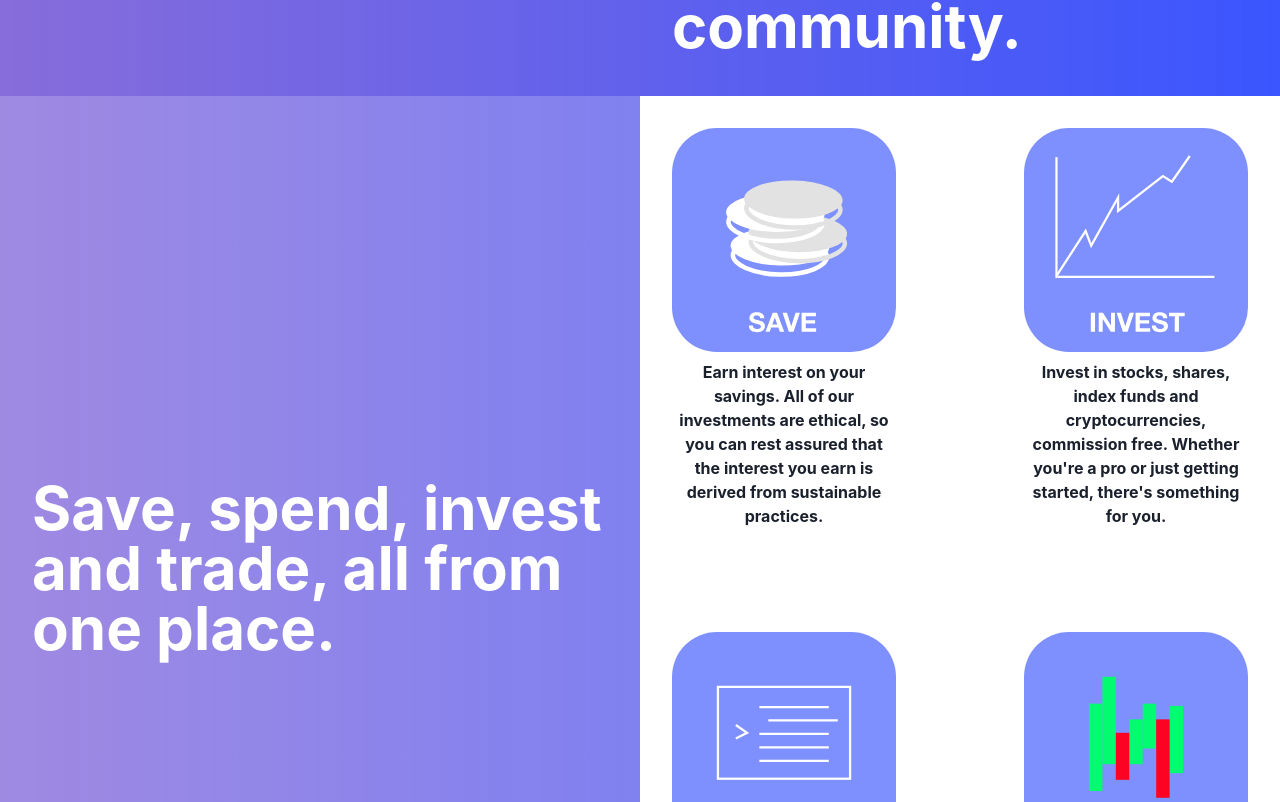
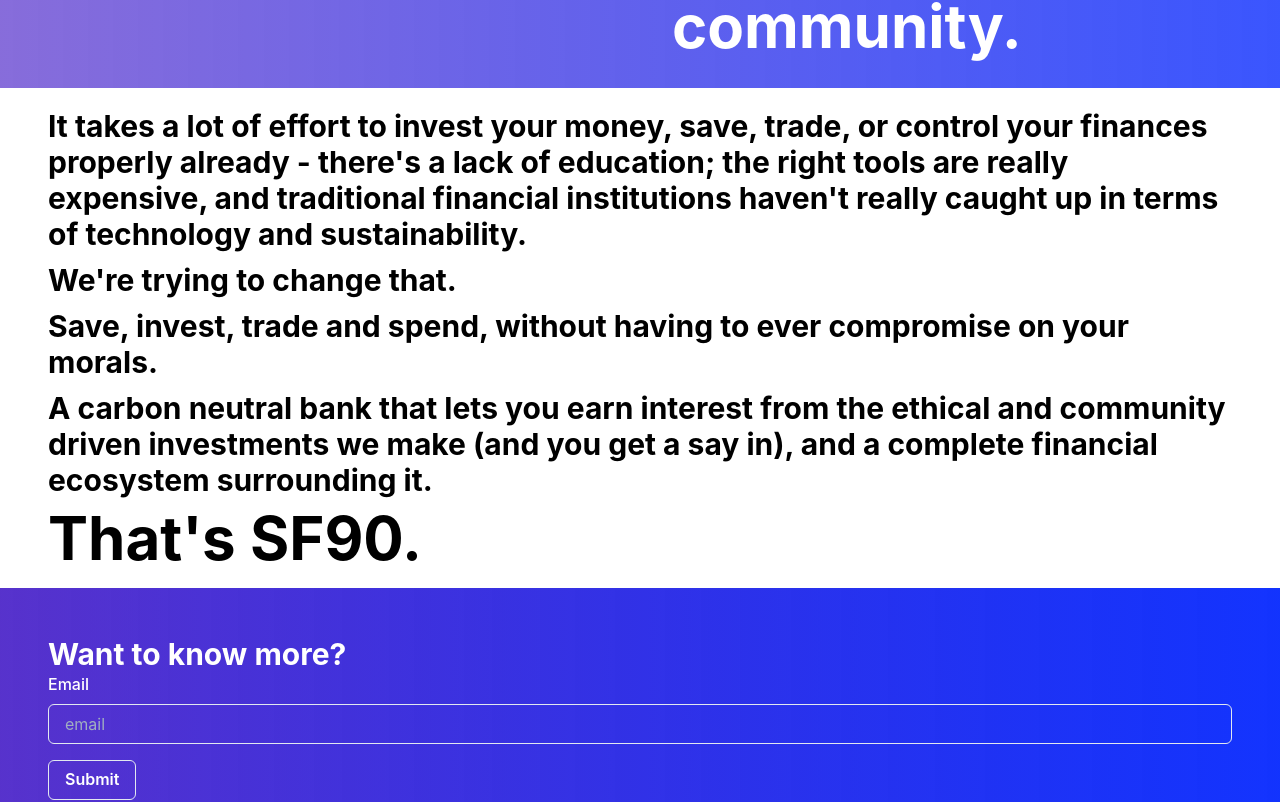
Before and after one commit to shivamachary-a/SFNINETY, a React (Create React App) app: page / in a window 1280 px wide. Shown: the part 580-1382 px from the top of the page. Built offline with nearby package versions, Linux system fonts and the light colour scheme.

Commit message:
added form

```diff
--- a/package.json
+++ b/package.json
@@ -10,11 +10,12 @@
     "@testing-library/react": "^10.2.1",
     "@testing-library/user-event": "^12.0.2",
     "animate.css": "^4.1.1",
+    "formik": "^2.2.9",
     "framer-motion": "^4.0.0",
     "react": "^17.0.2",
     "react-animate-on-scroll": "^2.1.5",
     "react-device-detect": "^1.17.0",
-    "react-dom": "^17.0.2",
+    "react-dom": "17.0.2",
     "react-icons": "^3.0.0",
     "react-scripts": "4.0.3",
     "react-svg": "^14.0.0",
--- a/src/Home.js
+++ b/src/Home.js
@@ -1,9 +1,6 @@
+import { Box, Button, ChakraProvider, FormControl, FormErrorMessage, FormLabel, Grid, Heading, HStack, Input, VStack } from '@chakra-ui/react';
+import { Formik, Form, Field } from 'formik';
 import { isMobile } from "react-device-detect";
-import { Grid, Box, VStack, Heading, ChakraProvider, HStack, Text } from '@chakra-ui/react';
-import Frame3 from "./images/frame3";
-import Frame1 from "./images/frame1";
-import Frame2 from "./images/frame2";
-import Frame4 from "./images/frame4";
 function Home() {
     if (!isMobile) {
         return (
@@ -11,12 +8,12 @@
                 <Box bg="linear-gradient(90deg, rgba(55,11,194,0.6) 0%, rgba(9,43,254,0.8) 100%);"
                     backdropFilter="blur(18px)"
                 >
-                    <VStack>
-                        <Grid templateColumns="repeat(2, 1fr)">
+                    <VStack spacing="0px">
+                        <Grid templateColumns="repeat(2, 1fr)" overflow="hidden">
                             <Box textAlign="center" fontSize="xl" position="relative" display="flex" justifyContent="center" alignItems="center" h="100%" w="50vw" maxWidth="50vw">
                                 <VStack style={{ overflow: "hidden" }}>
-                                    <HStack>
-                                        <img style={{ height: "auto", width: "40vw", position: "relative", boxShadow: "box-shadow: 0 8px 32px 0 rgba( 31, 38, 135, 0.37 );" }} alt="" src="https://i.ibb.co/89dpvVX/Rotato-Snapshot-Black.png"></img>
+                                    <HStack overflow="hidden">
+                                        <img style={{ height: "auto", width: "40vw", position: "relative", boxShadow: "box-shadow: 0 8px 32px 0 rgba( 31, 38, 135, 0.37 );", }} alt="" src="https://i.ibb.co/89dpvVX/Rotato-Snapshot-Black.png"></img>
                                         <img style={{ height: "auto", width: "40vw", position: "relative", left: "-20vw", boxShadow: "box-shadow: 0 8px 32px 0 rgba( 31, 38, 135, 0.37 );" }} alt="" src="https://i.ibb.co/rHfLZwc/Rotato-Snapshot-White.png"></img>
                                     </HStack>
                                 </VStack>
@@ -29,20 +26,23 @@
 
                                 </VStack>
                             </Box>
+                        </Grid>
+                        <VStack spacing="10px" justifyContent="center" alignItems="start" h="50vh" p={"3em"} background="white" style={{ imageRendering: "crisp-edges" }} w="100vw" minH="500px">
+                            <Heading size="lg" color="black">It takes a lot of effort to invest your money, save, trade, or control your finances properly already - there's a lack of education; the right tools are really expensive, and traditional financial institutions haven't really caught up in terms of technology and sustainability.</Heading>
+                            <Heading size="lg" color="black">We're trying to change that.</Heading>
+                            <Heading size="lg" color="black">Save, invest, trade and spend, without having to ever compromise on your morals.</Heading>
+                            <Heading size="lg" color="black">A carbon neutral bank that lets you earn interest from the ethical and community driven investments we make (and you get a say in), and a complete financial ecosystem surrounding it.</Heading>
+                            <Heading size="3xl" color="black">That's SF90.</Heading>
+                        </VStack>
+                        <Box justifyContent="center" alignItems="center" h="100%" p={"3em"} background="linear-gradient(90deg, rgba(55,11,194,0.6) 0%, rgba(9,43,254,0.8) 100%);" style={{ imageRendering: "crisp-edges" }} w="100vw" overflow="visible">
+                            <Heading size="lg" color="white">Want to know more?</Heading>
+                            <FormikExample />
 
-                        </Grid>
-                        <Grid templateColumns="repeat(2, 1fr)" bg="rgba(255,255,255,0.2)">
-                            <Box p="2em" display="flex" justifyContent="start" alignItems="center" w="100%">
-                                <VStack alignItems="start">
-                                    <Heading size="3xl" color="white" style={{ textAlign: "left" }}>
-                                        Save, spend, invest and trade, all from one place.
-                                    </Heading>
-
-                                </VStack>
-                            </Box>
+                        </Box>
+                        {/* <Grid templateColumns="repeat(1, 1fr)" bg="rgba(255,255,255,0.2)">
                             <Box p="2em" display="flex" justifyContent="center" alignItems="center" w="100%" background="#ffffff" style={{ imageRendering: "crisp-edges" }}>
 
-                                <Grid templateColumns="repeat(2, 1fr)" templateRows="repeat(2, 1fr)" bg="rgba(255,255,255,0.2)" columnGap="10vw" rowGap="10vh" fontWeight="bold">
+                                <Grid templateColumns="repeat(4, 1fr)" templateRows="repeat(1, 1fr)" bg="rgba(255,255,255,0.2)" columnGap="10vw" rowGap="10vh" fontWeight="bold">
                                     <VStack>
                                         <Frame3 h="25vh" w="25vh"></Frame3>
                                         <Text textAlign="center">Earn interest on your savings. All of our investments are ethical, so you can rest assured that the interest you earn is derived from sustainable practices.</Text>
@@ -62,7 +62,7 @@
                                     </VStack>
                                 </Grid>
                             </Box>
-                        </Grid>
+                        </Grid> */}
                     </VStack>
                 </Box >
             </ChakraProvider >
@@ -110,5 +110,54 @@
         )
     }
 }
+const FormikExample = () => {
+    function validateName(value) {
+      let error
+      if (!value) {
+        error = "Email is required"
+      }
+      return error
+    }
+
+    return (
+      <Formik
+        initialValues={{ email: "" }}
+        onSubmit={async (values, actions) => {
+          await fetch("https://2pff26hyr4.execute-api.eu-west-2.amazonaws.com/email", {
+              method: "POST",
+              mode: "no-cors",
+              body: JSON.stringify({
+                  email: values.email
+              })
+          })
+
+        }}
+      >
+        {(props) => (
+          <Form>
+            <Field name="email" validate={validateName}>
+              {({ field, form }) => (
+                <FormControl isInvalid={form.errors.name && form.touched.name}>
+                  <FormLabel htmlFor="email" color="white">Email</FormLabel>
+                  <Input {...field} id="email" placeholder="email" color="white" />
+                  <FormErrorMessage>{form.errors.name}</FormErrorMessage>
+                </FormControl>
+              )}
+            </Field>
+            <Button
+              mt={4}
+              colorScheme="gray"
+              variant="outline"
+              color="white"
+              isLoading={props.isSubmitting}
+              type="submit"
+            >
+              Submit
+            </Button>
+          </Form>
+        )}
+      </Formik>
+    )
+  }
 
 export default Home;
```
Also changed, not shown: 2 other files (tests, documents, lock files or other folders).
